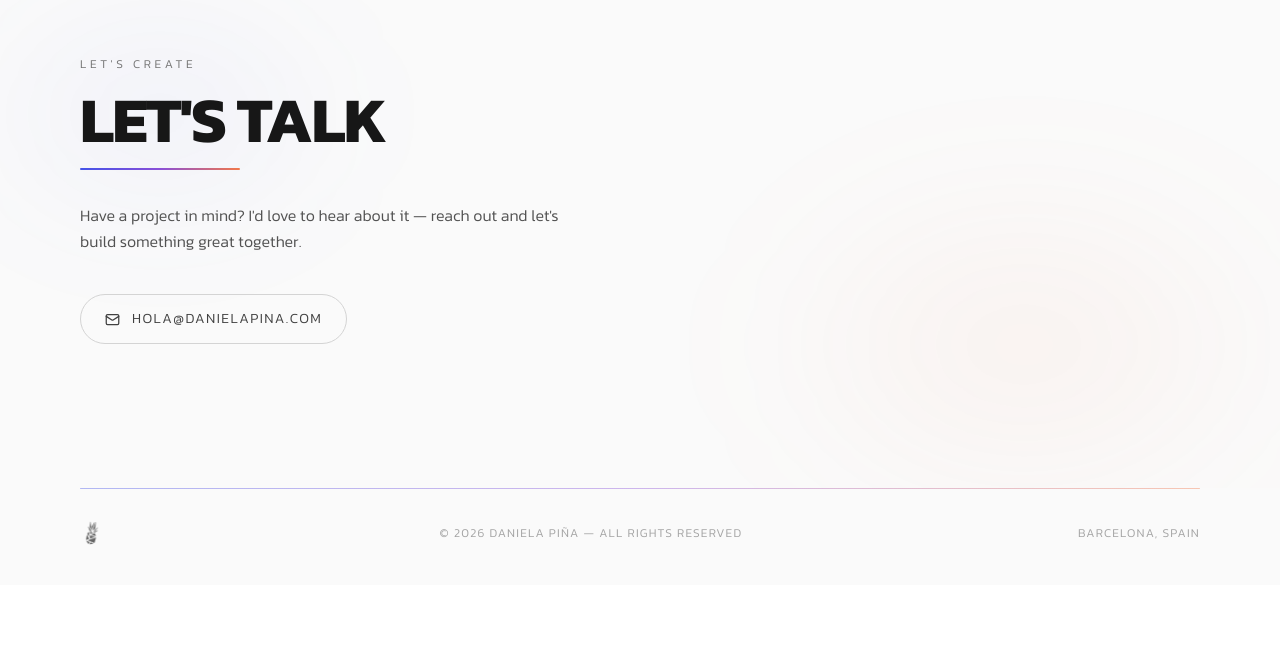
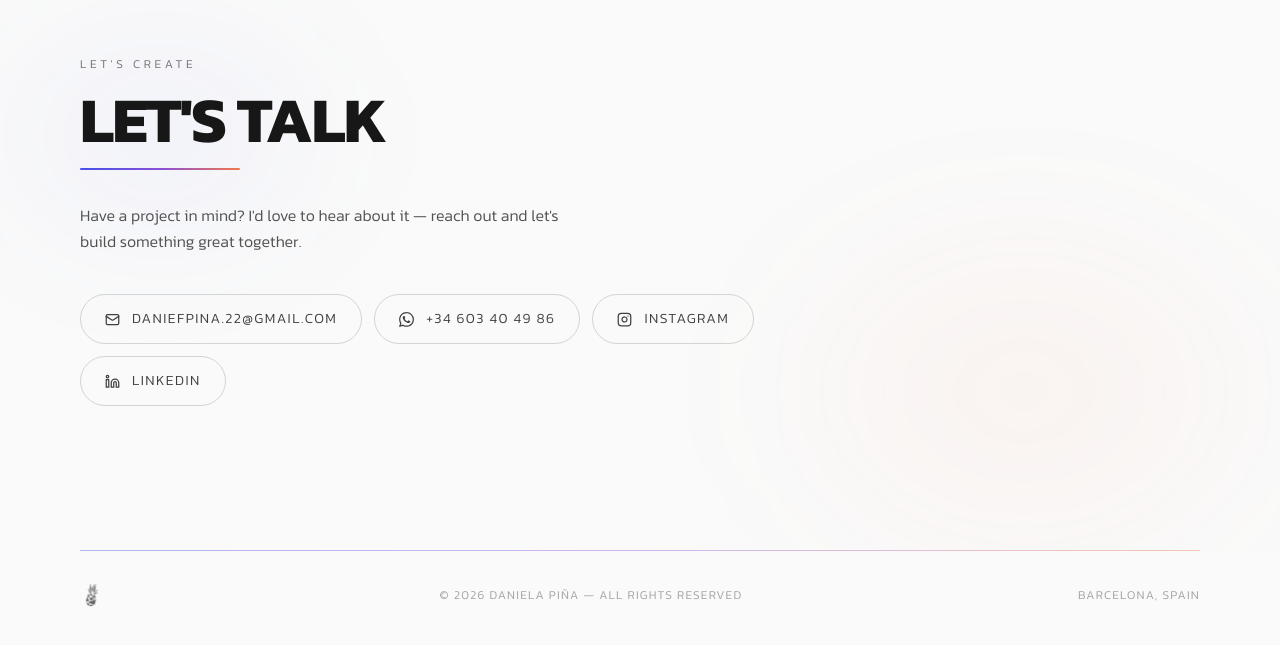
Before and after one commit to danie-pineapple/danie-pineapple.github.io, a React (Vite) app: page / in a window 1280 px wide. Shown: the part 3430-4075 px from the top of the page. Before the commit the page ends 4015 px from the top, so only its background shows below. Built offline with nearby package versions, Linux system fonts and the light colour scheme; no server answers.

Commit message:
Agregar redes sociales (Instagram, LinkedIn, WhatsApp) al contacto

```diff
--- a/src/sections/ContactSection.tsx
+++ b/src/sections/ContactSection.tsx
@@ -1,10 +1,21 @@
 import { motion } from 'framer-motion'
-import { Mail } from 'lucide-react'
+import { Mail, Instagram, Linkedin } from 'lucide-react'
 import { GradientLine } from '../components/GradientLine'
 import { useLanguage } from '../i18n/LanguageContext'
 
-// TODO: reemplaza con el email real de Daniela
-const CONTACT_EMAIL = 'hola@danielapina.com'
+const CONTACT_EMAIL = 'daniefpina.22@gmail.com'
+const INSTAGRAM_URL = 'https://www.instagram.com/danie_pineapple?igsh=bjRjcm1wd2ExcmZq&utm_source=qr'
+const LINKEDIN_URL = 'https://www.linkedin.com/in/daniela-piña-513b75316'
+const WHATSAPP_URL = 'https://wa.me/34603404986'
+const PHONE_DISPLAY = '+34 603 40 49 86'
+
+function WhatsAppIcon({ size = 15 }: { size?: number }) {
+  return (
+    <svg width={size} height={size} viewBox="0 0 24 24" fill="currentColor" aria-hidden="true">
+      <path d="M17.472 14.382c-.297-.149-1.758-.867-2.03-.967-.273-.099-.471-.148-.67.15-.197.297-.767.966-.94 1.164-.173.199-.347.223-.644.075-.297-.15-1.255-.463-2.39-1.475-.883-.788-1.48-1.761-1.653-2.059-.173-.297-.018-.458.13-.606.134-.133.298-.347.446-.52.149-.174.198-.298.298-.497.099-.198.05-.371-.025-.52-.075-.149-.669-1.612-.916-2.207-.242-.579-.487-.5-.669-.51-.173-.008-.371-.01-.57-.01-.198 0-.52.074-.792.372-.272.297-1.04 1.016-1.04 2.479 0 1.462 1.065 2.875 1.213 3.074.149.198 2.096 3.2 5.077 4.487.709.306 1.262.489 1.694.625.712.227 1.36.195 1.871.118.571-.085 1.758-.719 2.006-1.413.248-.694.248-1.289.173-1.413-.074-.124-.272-.198-.57-.347m-5.421 7.403h-.004a9.87 9.87 0 01-5.031-1.378l-.361-.214-3.741.982.998-3.648-.235-.374a9.86 9.86 0 01-1.51-5.26c.001-5.45 4.436-9.884 9.888-9.884 2.64 0 5.122 1.03 6.988 2.898a9.825 9.825 0 012.893 6.994c-.003 5.45-4.437 9.884-9.885 9.884m8.413-18.297A11.815 11.815 0 0012.05 0C5.495 0 .16 5.335.157 11.892c0 2.096.547 4.142 1.588 5.945L.057 24l6.305-1.654a11.882 11.882 0 005.683 1.448h.005c6.554 0 11.89-5.335 11.893-11.893a11.821 11.821 0 00-3.48-8.413Z" />
+    </svg>
+  )
+}
 
 export function ContactSection() {
   const { t } = useLanguage()
@@ -85,13 +96,48 @@
           whileInView={{ opacity: 1, y: 0 }}
           viewport={{ once: true }}
           transition={{ duration: 0.6, delay: 0.3 }}
+          className="flex flex-wrap items-center gap-3"
         >
           <a
             href={`mailto:${CONTACT_EMAIL}`}
+            aria-label={t.contact.emailLabel}
             className="inline-flex items-center gap-3 px-6 py-3.5 rounded-full border border-neutral-300 text-neutral-700 hover:text-neutral-900 hover:border-neutral-500 transition-all duration-200 text-sm font-light uppercase tracking-widest"
           >
             <Mail size={15} className="flex-shrink-0" />
             <span>{CONTACT_EMAIL}</span>
+          </a>
+
+          <a
+            href={WHATSAPP_URL}
+            target="_blank"
+            rel="noopener noreferrer"
+            aria-label="WhatsApp"
+            className="inline-flex items-center gap-3 px-6 py-3.5 rounded-full border border-neutral-300 text-neutral-700 hover:text-neutral-900 hover:border-neutral-500 transition-all duration-200 text-sm font-light uppercase tracking-widest"
+          >
+            <WhatsAppIcon size={15} />
+            <span>{PHONE_DISPLAY}</span>
+          </a>
+
+          <a
+            href={INSTAGRAM_URL}
+            target="_blank"
+            rel="noopener noreferrer"
+            aria-label="Instagram"
+            className="inline-flex items-center gap-3 px-6 py-3.5 rounded-full border border-neutral-300 text-neutral-700 hover:text-neutral-900 hover:border-neutral-500 transition-all duration-200 text-sm font-light uppercase tracking-widest"
+          >
+            <Instagram size={15} className="flex-shrink-0" />
+            <span>Instagram</span>
+          </a>
+
+          <a
+            href={LINKEDIN_URL}
+            target="_blank"
+            rel="noopener noreferrer"
+            aria-label="LinkedIn"
+            className="inline-flex items-center gap-3 px-6 py-3.5 rounded-full border border-neutral-300 text-neutral-700 hover:text-neutral-900 hover:border-neutral-500 transition-all duration-200 text-sm font-light uppercase tracking-widest"
+          >
+            <Linkedin size={15} className="flex-shrink-0" />
+            <span>LinkedIn</span>
           </a>
         </motion.div>
       </div>
```
